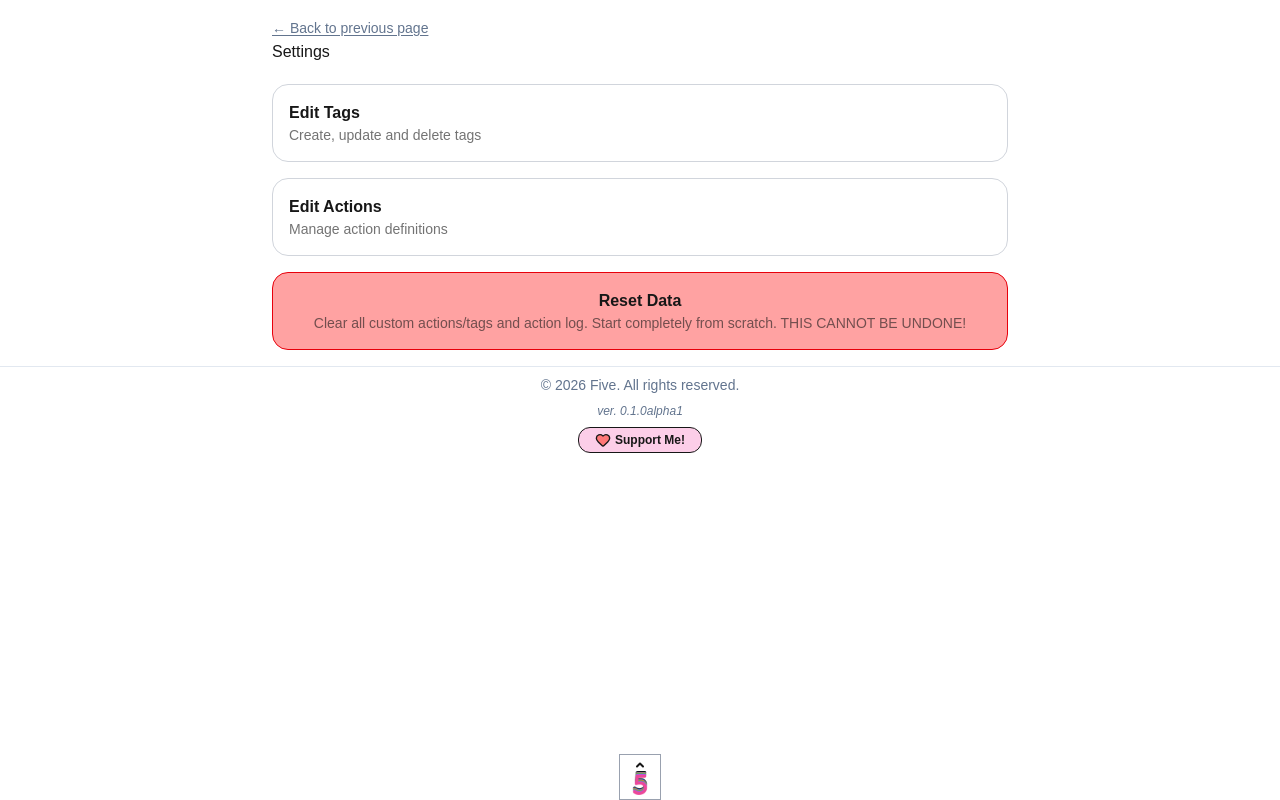
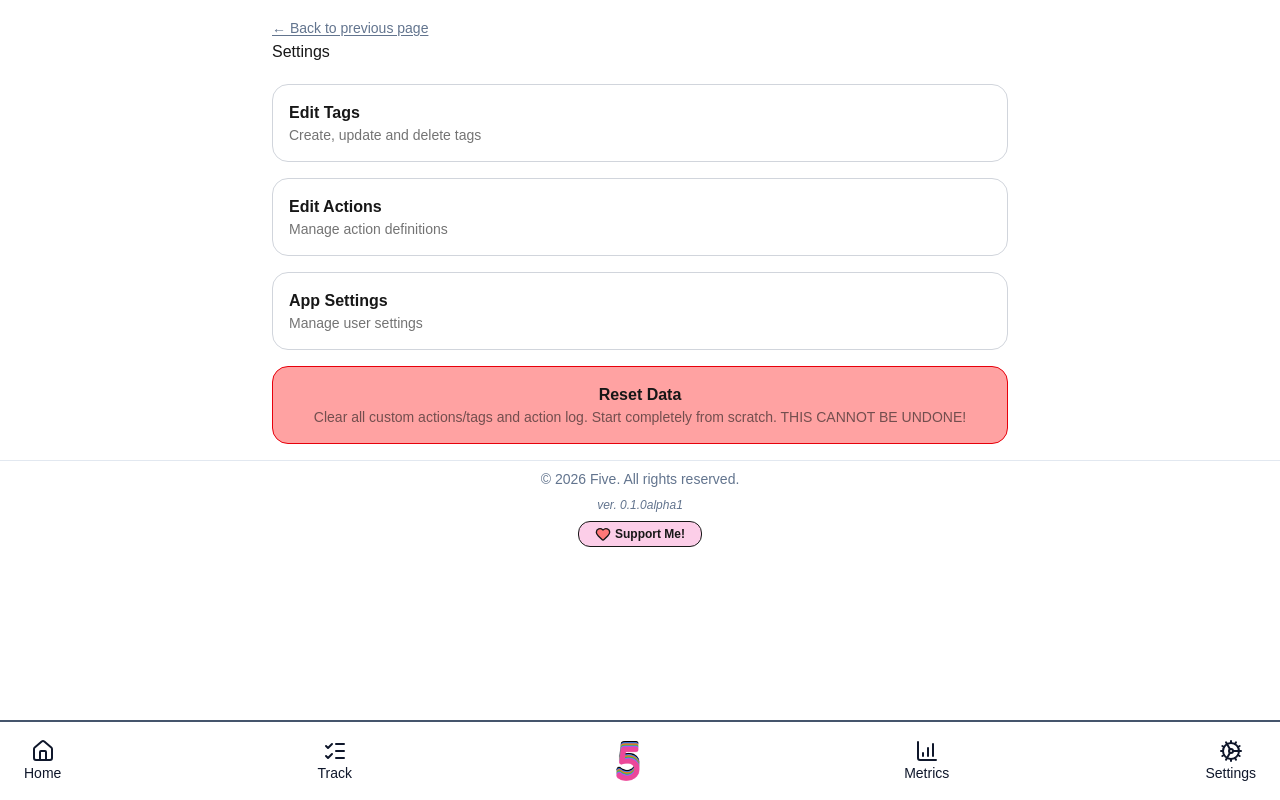
Before and after one commit to GlennHS/Five, a Next.js app: page /settings in a window 1280 px wide. Built offline with nearby package versions, Linux system fonts and the light colour scheme.

Commit message:
Update how Navbar UX works when scrolling

```diff
--- a/app/(pages)/settings/page.tsx
+++ b/app/(pages)/settings/page.tsx
@@ -16,6 +16,11 @@ const links = [
     title: "Edit Actions",
     href: "/settings/actions",
     description: "Manage action definitions"
+  },
+  {
+    title: "App Settings",
+    href: "/settings/user",
+    description: "Manage user settings"
   }
 ]
 
@@ -24,7 +29,6 @@ export default function Page() {
 
   const handleReset = async () => {
     if (confirm("Are you ABSOLUTELY SURE you want to RESET ALL YOUR DATA?")) {
-      console.log("We doin' it boyz")
       Settings.reset()
       await db.delete({disableAutoOpen: false})
       await db.open()
--- /dev/null
+++ b/app/(pages)/settings/user/page.tsx
@@ -0,0 +1,12 @@
+"use client"
+
+import BackLink from "@/app/components/BackLink"
+
+export default function Page() {
+  return (
+    <div className="p-6 max-w-xl mx-auto">
+      <BackLink />
+      <h1 className="text-xl font-semibold mb-6">Edit User Settings</h1>
+    </div>
+  )
+}
--- a/app/components/Navbar.tsx
+++ b/app/components/Navbar.tsx
@@ -3,13 +3,18 @@
 import Link from 'next/link';
 import { ChartColumnIncreasing, ChevronUp, Cog, House, ListChecks } from 'lucide-react'
 import Image from 'next/image';
-import { useState } from 'react';
+import { useEffect, useState } from 'react';
 
-type NavLinkProps = {
+interface NavLinkProps {
   href?: string
   ariaLabel?: string
   children?: React.ReactNode
 };
+
+interface NavbarProps {
+  pageScrolled: boolean,
+  scrollDirection: 'up' | 'down' | null
+}
 
 function NavLink({ href = '#', ariaLabel, children }: NavLinkProps) {
   return (
@@ -23,12 +28,31 @@ function NavLink({ href = '#', ariaLabel, children }: NavLinkProps) {
   );
 }
 
-export default function Navbar({ pageScrolled } : { pageScrolled: boolean }) {
-  const [isShowing, setIsShowing] = useState<boolean>(true)
+export default function Navbar({ pageScrolled, scrollDirection } : NavbarProps) {
+  const [isScrollable, setIsScrollable] = useState(false)
+  const isVisible = !isScrollable  || scrollDirection === 'up'
+
+  useEffect(() => {
+    const checkScrollable = () => {
+      const scrollable =
+        document.documentElement.scrollHeight > window.innerHeight;
+
+      setIsScrollable(scrollable);
+    };
+
+    const id = setTimeout(checkScrollable, 3000);
+
+    window.addEventListener('resize', checkScrollable);
+
+    return () => {
+      clearTimeout(id);
+      window.removeEventListener('resize', checkScrollable);
+    };
+  }, []);
 
   return (
     <>
-      <nav className={`w-full border-t-2 bg-white border-slate-600 bg-neutral fixed bottom-0 left-0 h-20 flex flex-col justify-center items-center transition-opacity duration-300 ${isShowing && !pageScrolled ? "opacity-100 pointer-events-auto" : "opacity-0 pointer-events-none"}`}>
+      <nav className={`w-full border-t-2 bg-white border-slate-600 bg-neutral fixed bottom-0 left-0 h-20 flex flex-col justify-center items-center transition-opacity duration-300 ${isVisible ? "opacity-100 pointer-events-auto" : "opacity-0 pointer-events-none"}`}>
         <div className="w-full flex flex-col items-center gap-2 px-4 py-2">
           <div className="w-full">
             <ul className="h-full flex items-center justify-between text-base gap-4">
@@ -53,14 +77,18 @@ export default function Navbar({ pageScrolled } : { pageScrolled: boolean }) {
               </li>
 
               <li>
+                <NavLink
+                  href="/"
+                  aria-label="Go to home"
+                >
                   <Image
                     src="/images/icons/five-icon-64.png"
                     width={64}
                     height={64}
                     alt="App logo"
                     className="h-10 w-auto block object-cover"
-                  onClick={() => setIsShowing(false)}
                   />
+                </NavLink>
               </li>
 
               <li>
@@ -86,20 +114,6 @@ export default function Navbar({ pageScrolled } : { pageScrolled: boolean }) {
           </div>
         </div>
       </nav>
-      <nav
-        className={`w-full fixed bottom-0 left-0 flex flex-col justify-center items-center transition-opacity duration-300 ${isShowing && !pageScrolled ? "opacity-0 pointer-events-none" : "opacity-100 pointer-events-auto"}`}
-        onClick={() => setIsShowing(true)}
-      >
-        <div className='bg-white border border-gray-400 px-2 py-1 flex flex-col justify-center items-center'>
-          <ChevronUp size={12} strokeWidth={4}/>
-          <Image
-            src='/images/icons/five-icon-128.png'
-            alt='Navigation icon'
-            width={24}
-            height={24}
-          />
-        </div>
-      </nav>
     </>
   );
 }
--- a/app/layout.tsx
+++ b/app/layout.tsx
@@ -30,6 +30,7 @@ export default function RootLayout({
   children: React.ReactNode;
 }>) {
   const [isScrolling, setIsScrolling] = useState(false)
+  const [scrollDirection, setScrollDirection] = useState<'up' | 'down' | null>(null);
   const [showVersionModal, setShowVersionModal] = useState(false)
   const [didCheck, setDidCheck] = useState(false)
 
@@ -48,20 +49,32 @@ export default function RootLayout({
   }, [didCheck])
 
   useEffect(() => {
-    const handleScroll = () => setIsScrolling(true)
+    let lastY = window.scrollY
 
-    const handleScrollEnd = () => {
-      setTimeout(() => setIsScrolling(false), 500)
-    }
+    const handleScroll = () => {
+      const currentY = window.scrollY;
+      const diff = currentY - lastY;
 
-    window.addEventListener('scroll', handleScroll)
+      if (Math.abs(diff) < 5) return; // ignore tiny movements
+
+      if (currentY > lastY) {
+        setScrollDirection('down')
+      } else if (currentY < lastY) {
+        setScrollDirection('up')
+      }
+
+      lastY = currentY;
+    };
+    const handleScrollEnd = () => setIsScrolling(false)
+
+    window.addEventListener('scroll', handleScroll);
     window.addEventListener('scrollend', handleScrollEnd)
 
     return () => {
       window.removeEventListener('scroll', handleScroll)
       window.removeEventListener('scrollend', handleScrollEnd)
     }
-  }, [])
+  }, []);
 
   const handleClose = () => setShowVersionModal(false)
 
@@ -89,7 +102,7 @@ export default function RootLayout({
             </AppProvider>
           </div>
         </div>
-        <Navbar pageScrolled={isScrolling}/>
+        <Navbar pageScrolled={isScrolling} scrollDirection={scrollDirection}/>
         <Footer />
         <FooterSpacer />
       </body>
```
Lines whose indentation alone changed are shown as unchanged.
